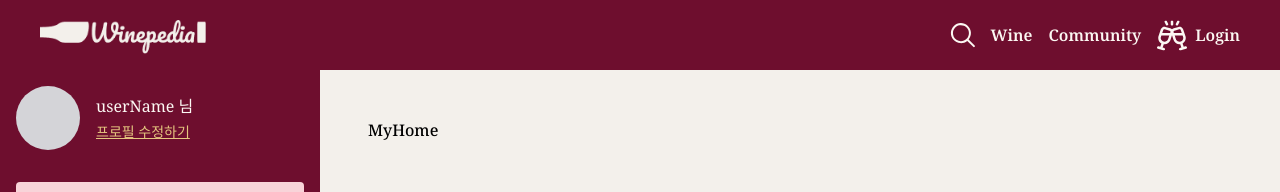
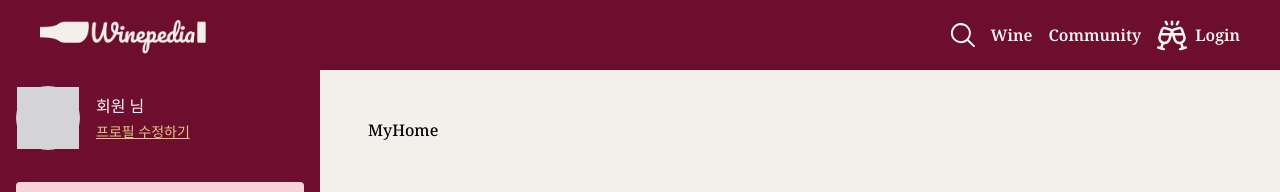
Before and after one commit to prgrms-fe-devcourse/FES-5-Project3-TEAM-3, a React (Vite) app: page /my-page/home in a window 1280 px wide. Shown: the top 192 px of the page. Built offline with nearby package versions, Linux system fonts and the light colour scheme; no server answers; the database is empty; a web font is replaced by a local one; what chartjs-plugin-datalabels would draw is missing.

Commit message:
[feat] MyPage navBar 에 프로필 정보 가져오도록 수정

```diff
--- a/src/component/MyPage/MyPageNav.tsx
+++ b/src/component/MyPage/MyPageNav.tsx
@@ -4,6 +4,8 @@ import { NavLink } from 'react-router';
 import { extractNavItems } from '@/utils/extractNavItems';
 import tw from '@/utils/tw';
 import { MyPageIcons } from './NavIcons';
+import { useAuth } from '@/store/@store';
+import { useProfile } from '@/hook/useProfile';
 
 interface MyPageNavProps {
   routes: RouteWithHandle[];
@@ -17,6 +19,13 @@ function MyPageNav({ routes, basePath = '/my-page', className }: MyPageNavProps)
   const activeNav = 'bg-primary-100 text-text-primary';
   const defaultNav = 'bg-transparent text-gray-100 hover:bg-primary-200/40';
 
+  const profileId = useAuth((s) => s.userId);
+  const { data: profile, isLoading: profileLoading } = useProfile(profileId ?? undefined);
+
+  const displayName = profileLoading ? '불러오는 중...' : (profile?.nickname ?? '회원');
+
+  const avatarSrc = profile?.profile_image_url || undefined;
+
   return (
     <nav
       className={tw(
@@ -25,10 +34,22 @@ function MyPageNav({ routes, basePath = '/my-page', className }: MyPageNavProps)
       )}
     >
       <div className="self-stretch flex justify-start items-center gap-4">
-        <div className="size-16 bg-zinc-300 rounded-full"></div>
+        <div className="size-16 border border-zinc-300 rounded-full">
+          {avatarSrc ? (
+            <img
+              src={avatarSrc}
+              alt={`${displayName} 님의 프로필 이미지`}
+              className="size-full object-cover"
+              loading="lazy"
+              referrerPolicy="no-referrer"
+            />
+          ) : (
+            <div className="size-full bg-zinc-300"></div>
+          )}
+        </div>
         <div className="inline-flex flex-col gap-1">
           <span className="justify-start text-secondary-50 text-base font-normal ">
-            userName 님
+            {displayName} 님
           </span>
           <NavLink to="/my-page/settings" className="text-sm text-secondary-400 underline">
             프로필 수정하기
```
